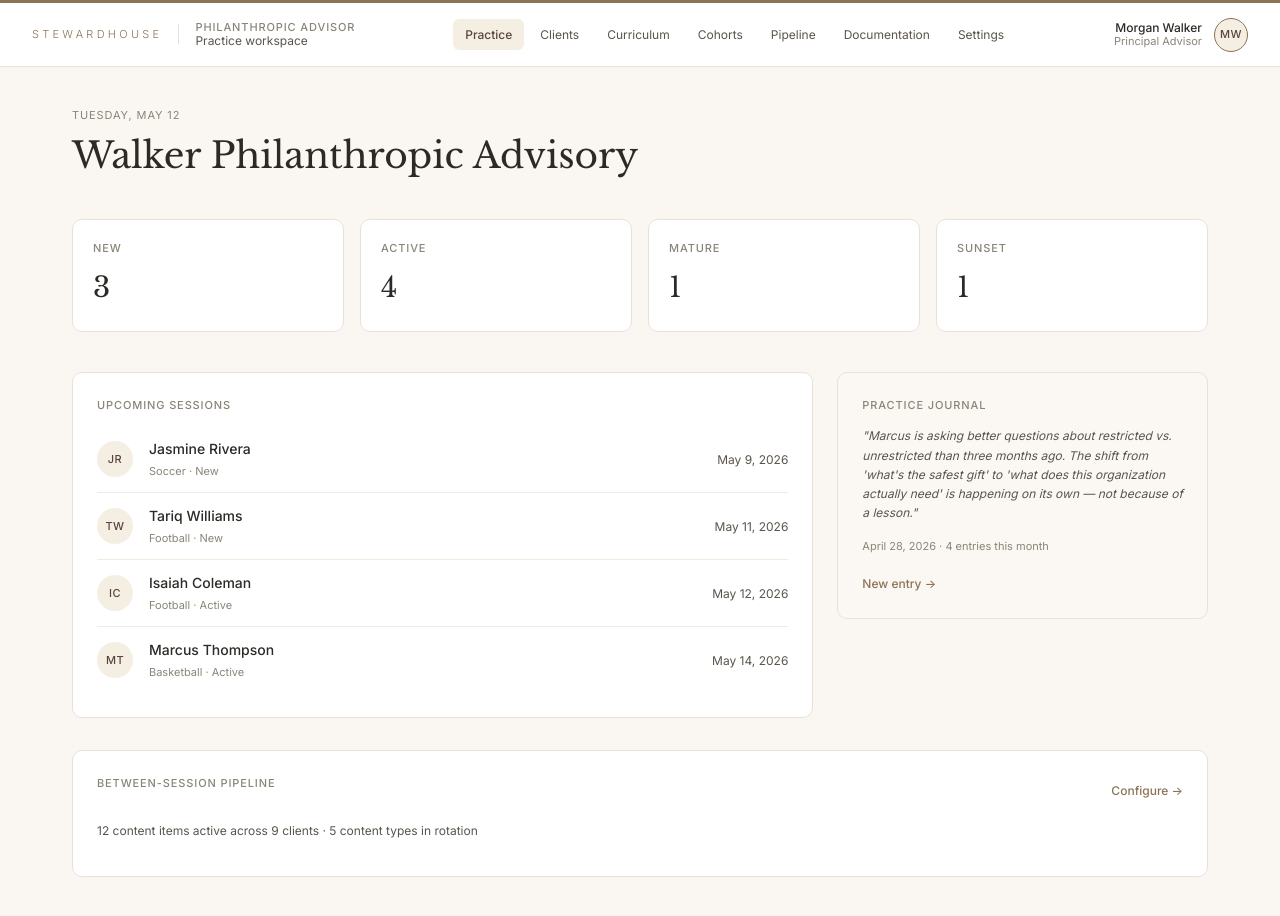
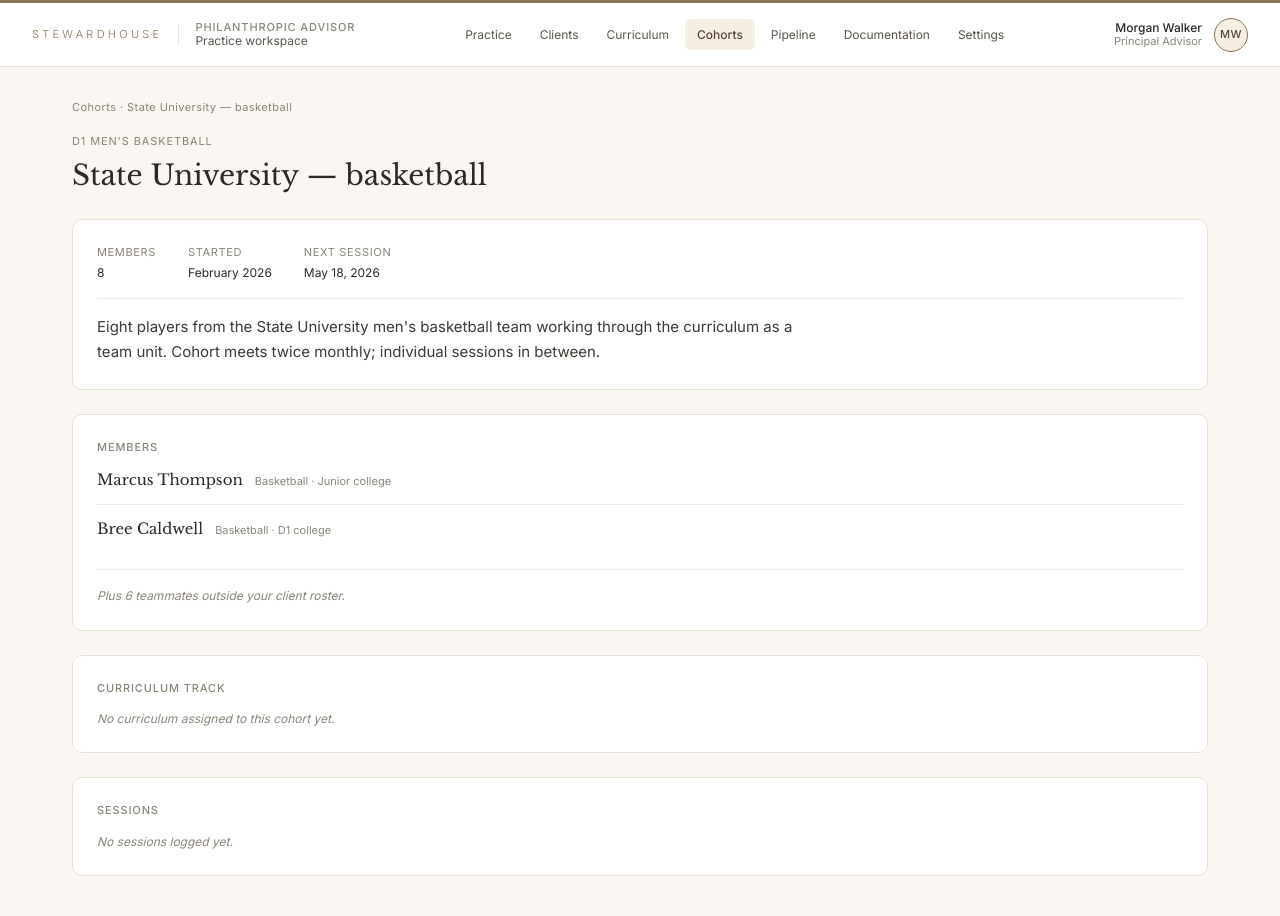
Before and after one commit to talabifaouzi/stewardhouse-app, a React (Vite) app: page /advisor/cohorts/coh-001 in a window 1280 px wide. Before the commit this address led to /advisor. Shown: the top 916 px of the page. Built offline with nearby package versions, Linux system fonts and the light colour scheme.

Commit message:
Cohorts P-B: detail view, route, clickable cohort cards

```diff
--- a/src/surfaces/advisor/AdvisorSurface.jsx
+++ b/src/surfaces/advisor/AdvisorSurface.jsx
@@ -11,6 +11,7 @@ import LessonDetail from './LessonDetail.jsx';
 import LessonEditor from './LessonEditor.jsx';
 import DraftsList from './DraftsList.jsx';
 import CohortSpace from './CohortSpace.jsx';
+import CohortDetail from './CohortDetail.jsx';
 import Pipeline from './Pipeline.jsx';
 import Documentation from './Documentation.jsx';
 import PracticeSettings from './PracticeSettings.jsx';
@@ -65,6 +66,7 @@ export default function AdvisorSurface() {
             <Route path="curriculum/:lessonId/fork" element={<LessonEditor mode="fork" />} />
             <Route path="curriculum/:lessonId/edit" element={<LessonEditor mode="edit" />} />
             <Route path="cohorts" element={<CohortSpace />} />
+            <Route path="cohorts/:cohortId" element={<CohortDetail />} />
             <Route path="pipeline" element={<Pipeline />} />
             <Route path="docs" element={<Documentation />} />
             <Route path="settings" element={<PracticeSettings />} />
--- /dev/null
+++ b/src/surfaces/advisor/CohortDetail.jsx
@@ -0,0 +1,227 @@
+import { useParams, Link } from 'react-router-dom';
+import { Card } from '../../components/Card.jsx';
+import { SectionLabel } from '../../components/SectionLabel.jsx';
+import { cohorts } from '../../data/cohorts.js';
+import { clients } from '../../data/clients.js';
+
+export default function CohortDetail() {
+  const { cohortId } = useParams();
+  const cohort = cohorts.find(c => c.id === cohortId);
+
+  if (!cohort) {
+    return (
+      <main style={mainStyle}>
+        <div style={breadcrumbStyle}>
+          <Link to="/advisor/cohorts" style={breadcrumbLinkStyle}>
+            Cohorts
+          </Link>
+        </div>
+        <Card>
+          <p style={emptyTextStyle}>
+            Cohort not found.
+          </p>
+        </Card>
+      </main>
+    );
+  }
+
+  const rosterMembers = cohort.memberIds
+    .map(id => clients.find(c => c.id === id))
+    .filter(Boolean);
+  const externalCount = cohort.externalMembers || 0;
+  const memberCount = cohort.memberIds.length + externalCount;
+  const assignedLessons = cohort.assignedLessons || [];
+  const sessions = cohort.sessions || [];
+
+  return (
+    <main style={mainStyle}>
+      {/* Breadcrumb */}
+      <div style={breadcrumbStyle}>
+        <Link to="/advisor/cohorts" style={breadcrumbLinkStyle}>
+          Cohorts
+        </Link>
+        {' · '}
+        <span>{cohort.name}</span>
+      </div>
+
+      {/* Header */}
+      <div style={{ marginBottom: 'var(--sh-space-6)' }}>
+        <p style={{
+          fontSize: 'var(--sh-text-xs)',
+          color: 'var(--sh-text-muted)',
+          textTransform: 'uppercase',
+          letterSpacing: '0.08em',
+          marginBottom: 'var(--sh-space-2)',
+        }}>
+          {cohort.focus}
+        </p>
+        <h1 style={{
+          fontFamily: 'var(--sh-font-serif)',
+          fontSize: 'var(--sh-text-2xl)',
+          color: 'var(--sh-text-primary)',
+        }}>
+          {cohort.name}
+        </h1>
+      </div>
+
+      {/* Identity card — metadata + summary */}
+      <Card style={{ marginBottom: 'var(--sh-space-6)' }}>
+        <div style={{
+          display: 'flex',
+          gap: 'var(--sh-space-8)',
+          paddingBottom: 'var(--sh-space-4)',
+          borderBottom: 'var(--sh-border-divider)',
+          marginBottom: 'var(--sh-space-4)',
+        }}>
+          <Meta label="Members" value={memberCount} />
+          <Meta label="Started" value={cohort.started} />
+          <Meta label="Next session" value={cohort.nextSession} />
+        </div>
+        <p style={{
+          fontSize: 'var(--sh-text-md)',
+          color: 'var(--sh-text-body)',
+          lineHeight: 1.65,
+          maxWidth: '720px',
+        }}>
+          {cohort.summary}
+        </p>
+      </Card>
+
+      {/* Members */}
+      <div style={{ marginBottom: 'var(--sh-space-6)' }}>
+        <Card>
+          <SectionLabel>Members</SectionLabel>
+          {rosterMembers.length === 0 && externalCount === 0 && (
+            <p style={emptyTextStyle}>No members assigned yet.</p>
+          )}
+          {rosterMembers.length > 0 && (
+            <ul style={listResetStyle}>
+              {rosterMembers.map((m, idx) => (
+                <li key={m.id} style={{
+                  paddingTop: idx === 0 ? 0 : 'var(--sh-space-3)',
+                  paddingBottom: 'var(--sh-space-3)',
+                  borderTop: idx === 0 ? 'none' : 'var(--sh-border-divider)',
+                }}>
+                  <Link
+                    to={`/advisor/clients/${m.id}`}
+                    style={{
+                      display: 'flex',
+                      alignItems: 'baseline',
+                      gap: 'var(--sh-space-3)',
+                      textDecoration: 'none',
+                      color: 'inherit',
+                    }}
+                  >
+                    <span style={{
+                      fontFamily: 'var(--sh-font-serif)',
+                      fontSize: 'var(--sh-text-md)',
+                      color: 'var(--sh-text-primary)',
+                    }}>
+                      {m.name}
+                    </span>
+                    <span style={{
+                      fontSize: 'var(--sh-text-xs)',
+                      color: 'var(--sh-text-muted)',
+                    }}>
+                      {m.sport} · {m.level}
+                    </span>
+                  </Link>
+                </li>
+              ))}
+            </ul>
+          )}
+          {externalCount > 0 && (
+            <p style={{
+              marginTop: rosterMembers.length > 0 ? 'var(--sh-space-4)' : 0,
+              paddingTop: rosterMembers.length > 0 ? 'var(--sh-space-4)' : 0,
+              borderTop: rosterMembers.length > 0 ? 'var(--sh-border-divider)' : 'none',
+              fontSize: 'var(--sh-text-sm)',
+              color: 'var(--sh-text-muted)',
+              fontStyle: 'italic',
+              lineHeight: 1.6,
+            }}>
+              Plus {externalCount} {externalCount === 1 ? 'teammate' : 'teammates'} outside your client roster.
+            </p>
+          )}
+        </Card>
+      </div>
+
+      {/* Curriculum track */}
+      <div style={{ marginBottom: 'var(--sh-space-6)' }}>
+        <Card>
+          <SectionLabel>Curriculum track</SectionLabel>
+          {assignedLessons.length === 0 && (
+            <p style={emptyTextStyle}>
+              No curriculum assigned to this cohort yet.
+            </p>
+          )}
+        </Card>
+      </div>
+
+      {/* Sessions */}
+      <div>
+        <Card>
+          <SectionLabel>Sessions</SectionLabel>
+          {sessions.length === 0 && (
+            <p style={emptyTextStyle}>
+              No sessions logged yet.
+            </p>
+          )}
+        </Card>
+      </div>
+    </main>
+  );
+}
+
+function Meta({ label, value }) {
+  return (
+    <div>
+      <p style={{
+        fontSize: 'var(--sh-text-xs)',
+        color: 'var(--sh-text-muted)',
+        textTransform: 'uppercase',
+        letterSpacing: '0.06em',
+        marginBottom: '2px',
+      }}>
+        {label}
+      </p>
+      <p style={{
+        fontSize: 'var(--sh-text-sm)',
+        color: 'var(--sh-text-primary)',
+      }}>
+        {value}
+      </p>
+    </div>
+  );
+}
+
+const mainStyle = {
+  maxWidth: 'var(--sh-content-max)',
+  margin: '0 auto',
+  padding: 'var(--sh-space-8) var(--sh-space-8) var(--sh-space-16)',
+};
+
+const breadcrumbStyle = {
+  fontSize: 'var(--sh-text-xs)',
+  color: 'var(--sh-text-muted)',
+  marginBottom: 'var(--sh-space-4)',
+  letterSpacing: '0.04em',
+};
+
+const breadcrumbLinkStyle = {
+  color: 'var(--sh-text-muted)',
+  textDecoration: 'none',
+};
+
+const emptyTextStyle = {
+  fontSize: 'var(--sh-text-sm)',
+  color: 'var(--sh-text-muted)',
+  fontStyle: 'italic',
+  lineHeight: 1.6,
+};
+
+const listResetStyle = {
+  listStyle: 'none',
+  margin: 0,
+  padding: 0,
+};
--- a/src/surfaces/advisor/CohortSpace.jsx
+++ b/src/surfaces/advisor/CohortSpace.jsx
@@ -1,3 +1,4 @@
+import { Link } from 'react-router-dom';
 import { Card } from '../../components/Card.jsx';
 import { Button } from '../../components/Button.jsx';
 import { SectionLabel } from '../../components/SectionLabel.jsx';
@@ -53,7 +54,13 @@ export default function CohortSpace() {
         gap: 'var(--sh-space-5)',
       }}>
         {cohorts.map(cohort => (
-          <CohortCard key={cohort.id} cohort={cohort} />
+          <Link
+            key={cohort.id}
+            to={`/advisor/cohorts/${cohort.id}`}
+            style={{ display: 'block', textDecoration: 'none', color: 'inherit' }}
+          >
+            <CohortCard cohort={cohort} />
+          </Link>
         ))}
       </div>
     </main>
@@ -62,7 +69,7 @@ export default function CohortSpace() {
 
 function CohortCard({ cohort }) {
   return (
-    <Card>
+    <Card style={{ cursor: 'pointer' }}>
       <SectionLabel>{cohort.focus}</SectionLabel>
       <h3 style={{
         fontFamily: 'var(--sh-font-serif)',
```
